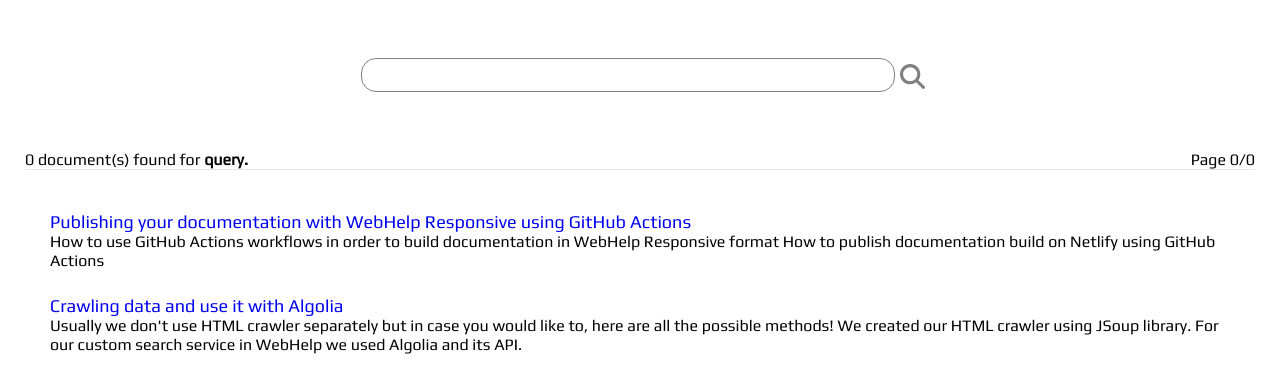
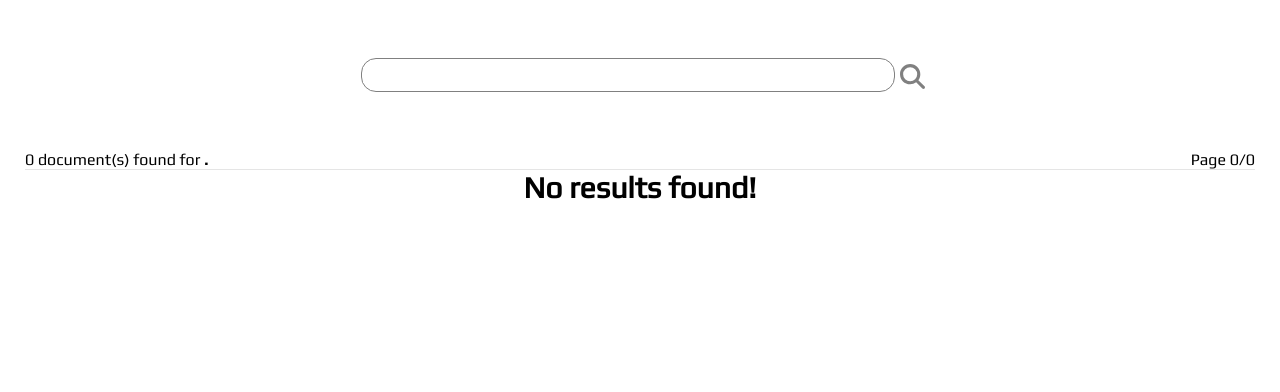
Before and after one commit to oxygenxml-incubator/webhelp-search-service-publishing-template, a React app in the folder react/: page / in a window 1280 px wide. Shown: the top 392 px of the page. Built offline with nearby package versions, Linux system fonts and the light colour scheme.

Commit message:
#40 Use Algolia search engine

```diff
--- a/react/src/App.js
+++ b/react/src/App.js
@@ -1,37 +1,59 @@
-import React from "react";
+import React, { useState, useEffect } from "react";
 import SearchComponent from "./components/SearchComponent.jsx";
 import SearchInformation from "./components/SearchInformation.jsx";
 import HitsList from "./components/HitsList.jsx";
 import HitsItem from "./components/hitsItem.jsx";
-import data from "./../data.json";
+import algoliasearch from "algoliasearch/lite";
+
+const searchClient = algoliasearch(
+  "KLFWXPOEHY",
+  "ff20cb14577be8b5eab7ead0857dd573"
+);
+const searchInstance = searchClient.initIndex(
+  "webhelp-search-service-publishing-template"
+);
 
 const App = () => {
+  const [result, setResult] = useState({ hits: [], nbHits: 0, nbPages: 0, page: 0, query: "" });
+  const [searchTerm, setSearchTerm] = useState("");
+
+  const search = async (searchTerm) => {
+    const result = await searchInstance.search(searchTerm);
+
+    setResult(result);
+  };
+
   return (
-    <div className="search-page">
+    <>
       <div className="search-container">
-        <SearchComponent />
+        <SearchComponent
+          onChange={(e) => {
+            setSearchTerm(e.target.value);
+          }}
+          onClick={() => search(searchTerm)}
+        />
       </div>
       <div className="results-container">
         <SearchInformation
-          nHits="0"
-          query="query"
-          page="0"
-          pages="0"
+          nHits={result.nbHits}
+          query={result.query}
+          page={result.page}
+          pages={result.nbPages}
         />
         <HitsList
-          items={data.map((item) => {
+          items={ Object.keys(result.hits).length > 0 ? (result.hits.map((item) => {
             return (
               <HitsItem
+                key={item.objectId}
                 title={item.title}
                 description={item.shortDescription}
-                url={item.objectID}
-                key={item.objectID}
+                url={item.objectId}
               />
             );
-          })}
+          })) : []}
         />
       </div>
-    </div>
+    </>
   );
 };
 
--- a/react/src/components/SearchComponent.jsx
+++ b/react/src/components/SearchComponent.jsx
@@ -2,11 +2,11 @@ import React from 'react';
 import { FontAwesomeIcon } from "@fortawesome/react-fontawesome";
 import { faMagnifyingGlass } from "@fortawesome/free-solid-svg-icons";
 
-const SearchComponent = () => {
+const SearchComponent = ({onChange, onClick}) => {
     return (
     <div className="search-field">
-        <input className="search-input" type="text"></input>
-        <button className="search-button"><FontAwesomeIcon className="search-icon" icon={faMagnifyingGlass} /></button>
+        <input className="search-input" type="text" onChange={onChange}></input>
+        <button className="search-button" onClick={onClick}><FontAwesomeIcon className="search-icon" icon={faMagnifyingGlass} /></button>
     </div>
     );
 }
```
